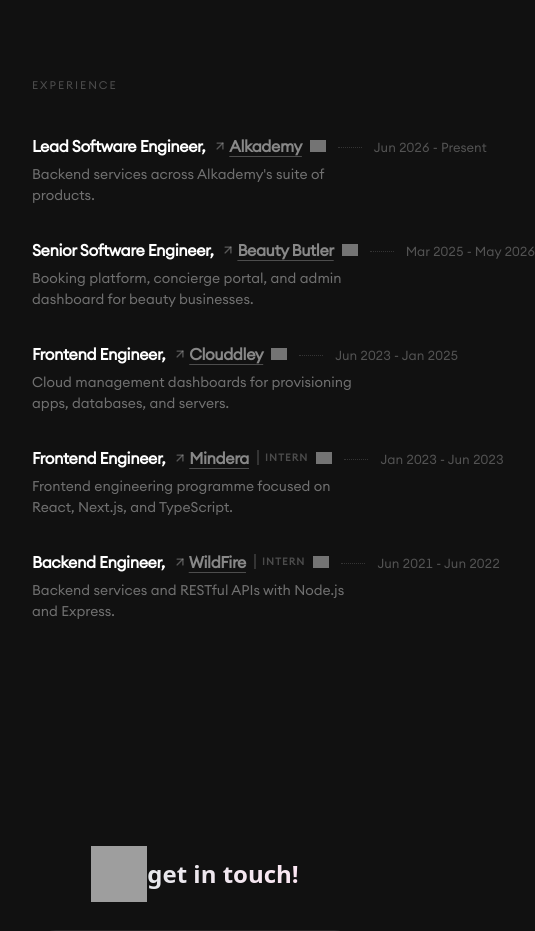
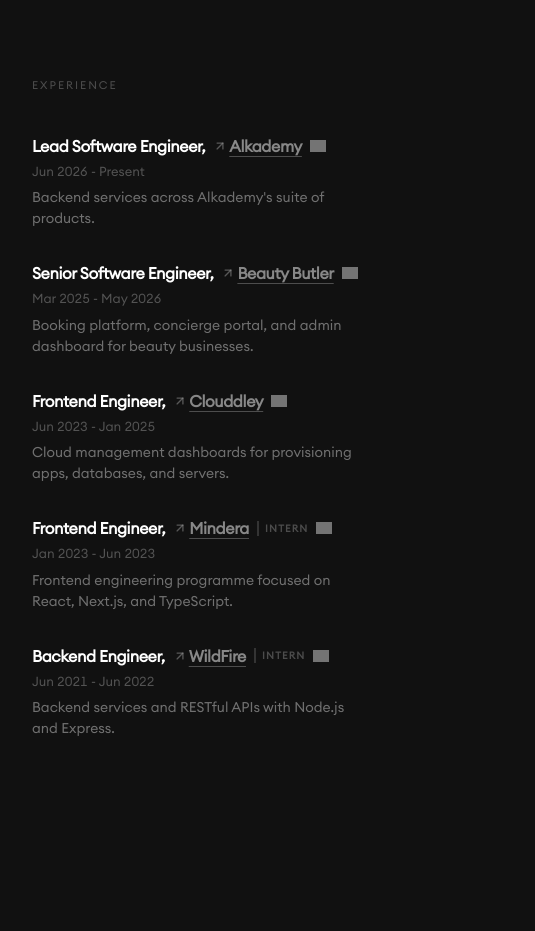
Before and after one commit to somkenemuscle/Portfolio, a Next.js app: page / in a window 390 px wide. Shown: the part 1040-1971 px from the top of the page, 535 px wide, since content can reach past the window. Built offline with nearby package versions, Linux system fonts and the light colour scheme; grey boxes are pictures that could not be loaded.

Commit message:
feat(experience): Update Ui Layout

```diff
--- a/components/shared/Experience.tsx
+++ b/components/shared/Experience.tsx
@@ -32,7 +32,7 @@
                 viewport={{ once: true, margin: '-60px' }}
                 transition={{ duration: 0.6, delay: i * 0.05, ease: [0.16, 1, 0.3, 1] }}
               >
-                <div className="flex items-baseline gap-3">
+                <div className="flex flex-wrap items-baseline gap-x-3 gap-y-1">
                   <div className="flex items-center gap-2 flex-wrap shrink-0">
                     <h3
                       className="font-semibold tracking-tight"
@@ -68,7 +68,7 @@
                   </div>
 
                   <span
-                    className="flex-1 min-w-[24px]"
+                    className="hidden md:block flex-1 min-w-[24px]"
                     style={{ borderBottom: '1px dotted rgba(255,255,255,0.15)', transform: 'translateY(-4px)' }}
                   />
 
```
